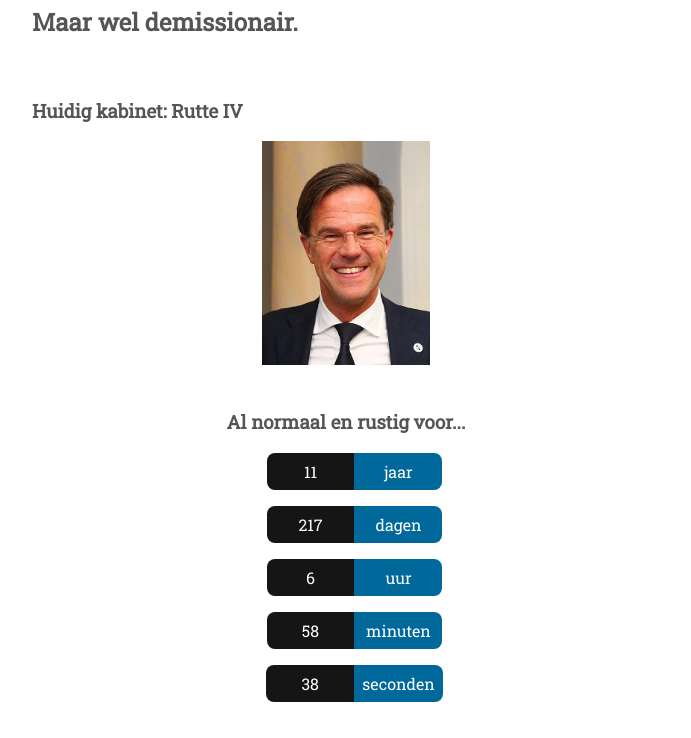
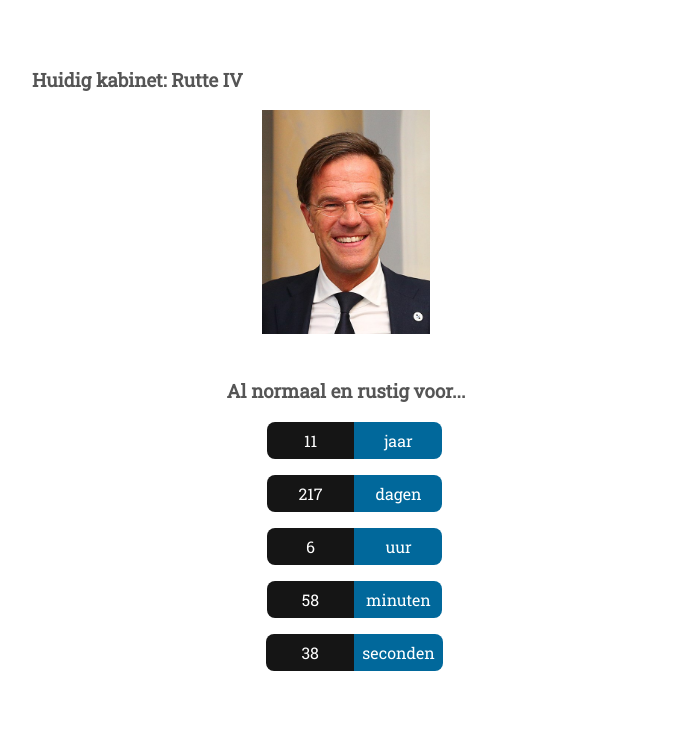
Before and after one commit to PatrickHuiskens/is-rutte-nog-mp, a plain HTML site: page index.html in a window 1280 px wide. Shown: the part 101-839 px from the top of the page, without its empty margins (294-985 px from the left). After the commit the page ends 808 px from the top, so only its background shows below. Drawn offline with Linux system fonts and the light colour scheme.

Commit message:
Update index.html

```diff
--- a/index.html
+++ b/index.html
@@ -97,8 +97,7 @@
     <div class="top-section">
         <br>
         <h1>Ja, Rutte is nog steeds minister president.</h1>
-        <h2>Maar wel demissionair.</h2>
-        <br>
+        <br><br>
         <h3>Huidig kabinet: Rutte IV</h3>
     </div>
 
```
